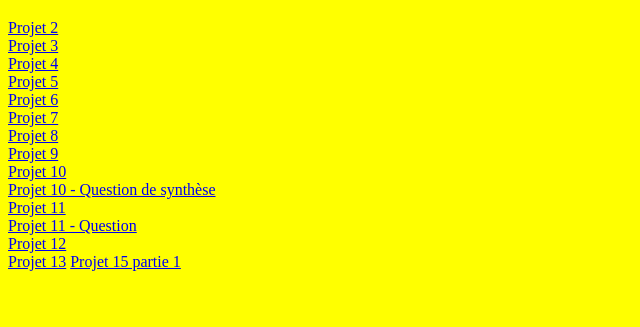
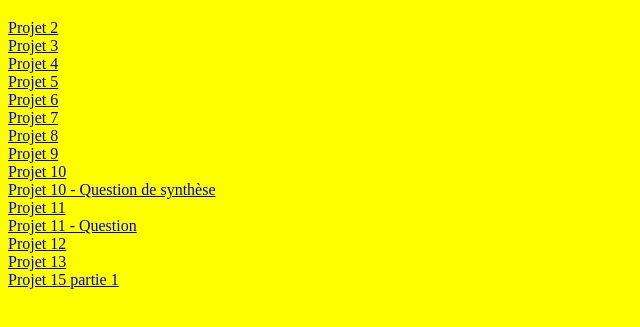
Before and after one commit to mr-anas-coder/projets, a plain HTML site: page index.html in a window 1280 px wide. Shown: the part 61-388 px from the top of the page, without its empty margins (0-640 px from the left). Drawn offline with Linux system fonts and the light colour scheme.

Commit message:
Add files via upload

```diff
--- a/index.html
+++ b/index.html
@@ -21,7 +21,7 @@
 	<a href="projet11.html">Projet 11</a><br/>
 	<a href="Document-4.html">Projet 11 - Question</a><br/>
 	<a href="projet12.html">Projet 12</a><br/>
-	<a href="projet2_vm1.pdf">Projet 13</a>
+	<a href="projet2_vm1.pdf">Projet 13</a><br/>
 	<a href="p15-partie-1.html">Projet 15 partie 1</a>
 </body>
 </html>
```
